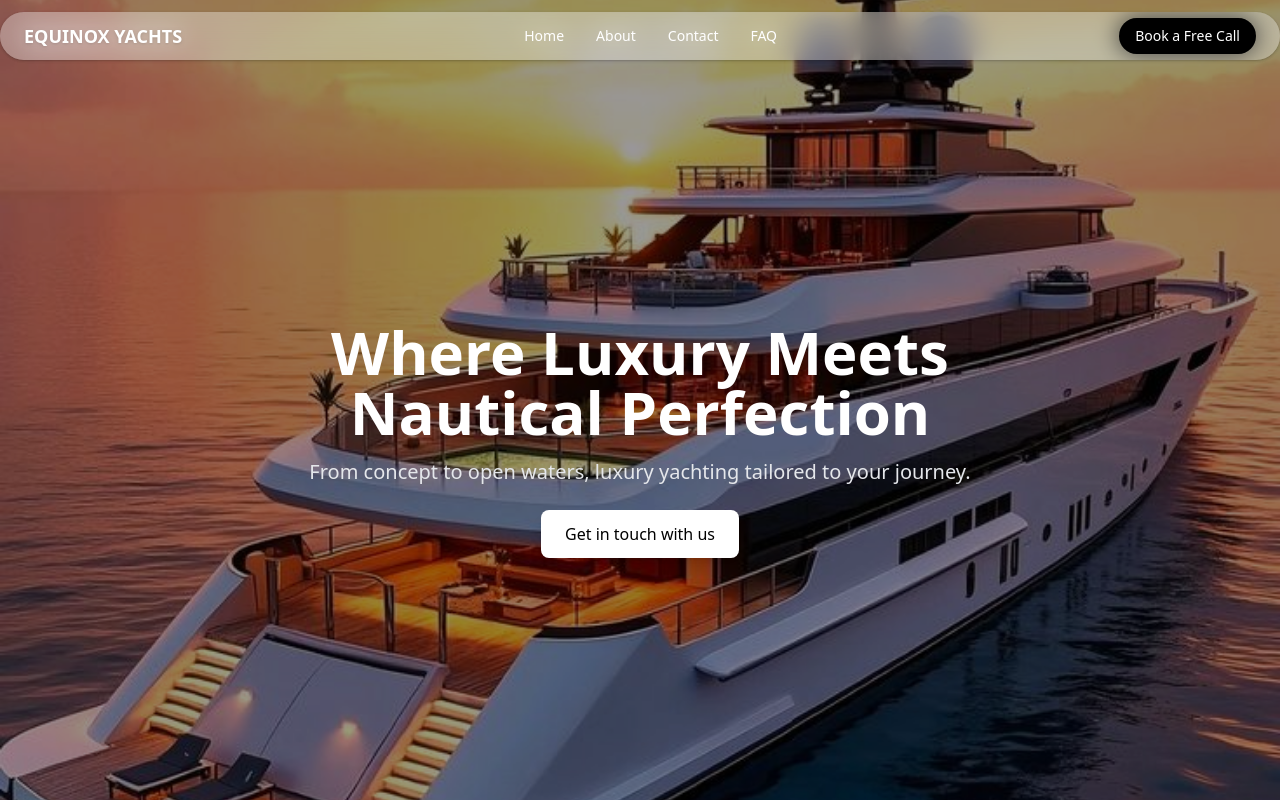
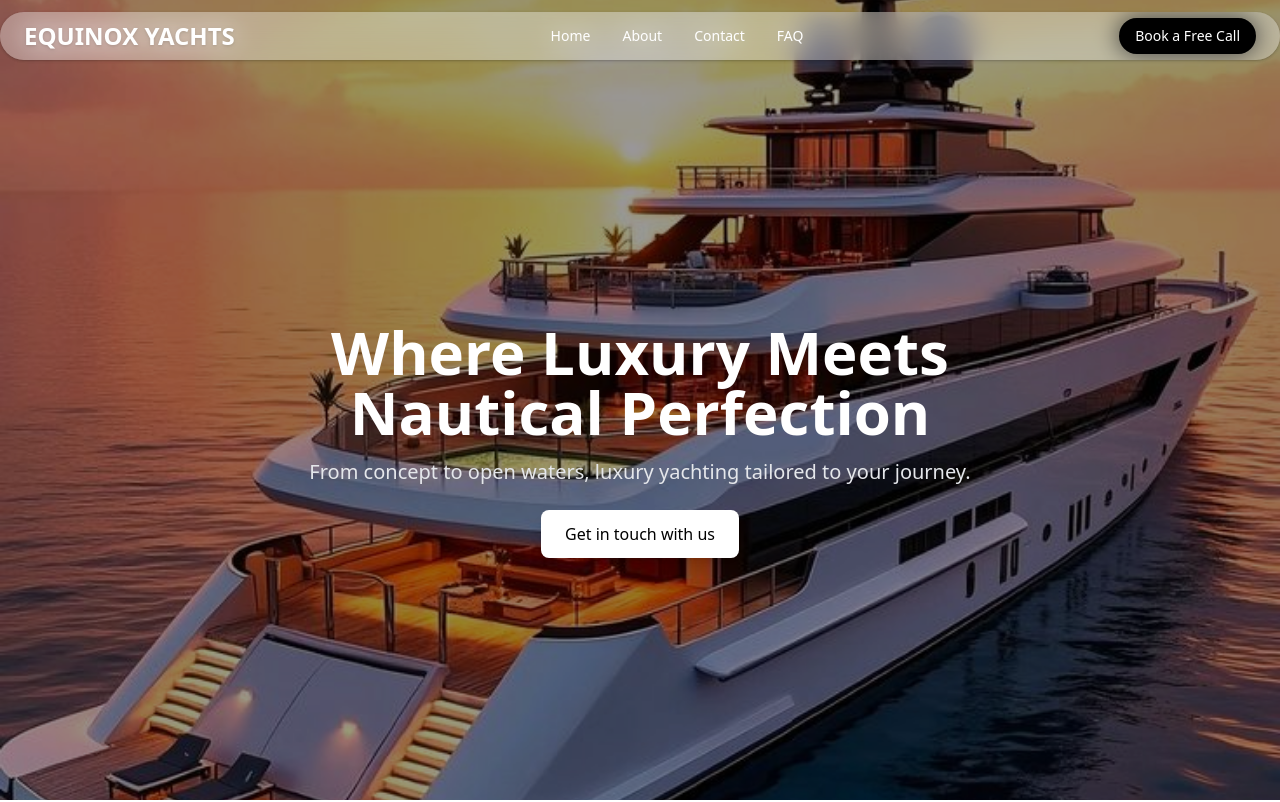
Before and after one commit to GboyegaAkere/myyacht, a React (Vite) app in the folder frontend/: page / in a window 1280 px wide. Shown: the top 802 px of the page. Built offline with nearby package versions, Linux system fonts and the light colour scheme.

Commit message:
new commit

```diff
--- a/frontend/src/components/Navbar.jsx
+++ b/frontend/src/components/Navbar.jsx
@@ -36,9 +36,9 @@ const Navbar = () => {
         }`}
       >
         {/* Logo */}
-        <h1 className="text-lg font-semibold drop-shadow">
+        <a href="#home"  className="text-2xl font-bold drop-shadow">
           EQUINOX YACHTS
-        </h1>
+        </a>
 
         {/* Desktop Links */}
         <ul className="hidden md:flex space-x-8 text-sm font-medium">
```
